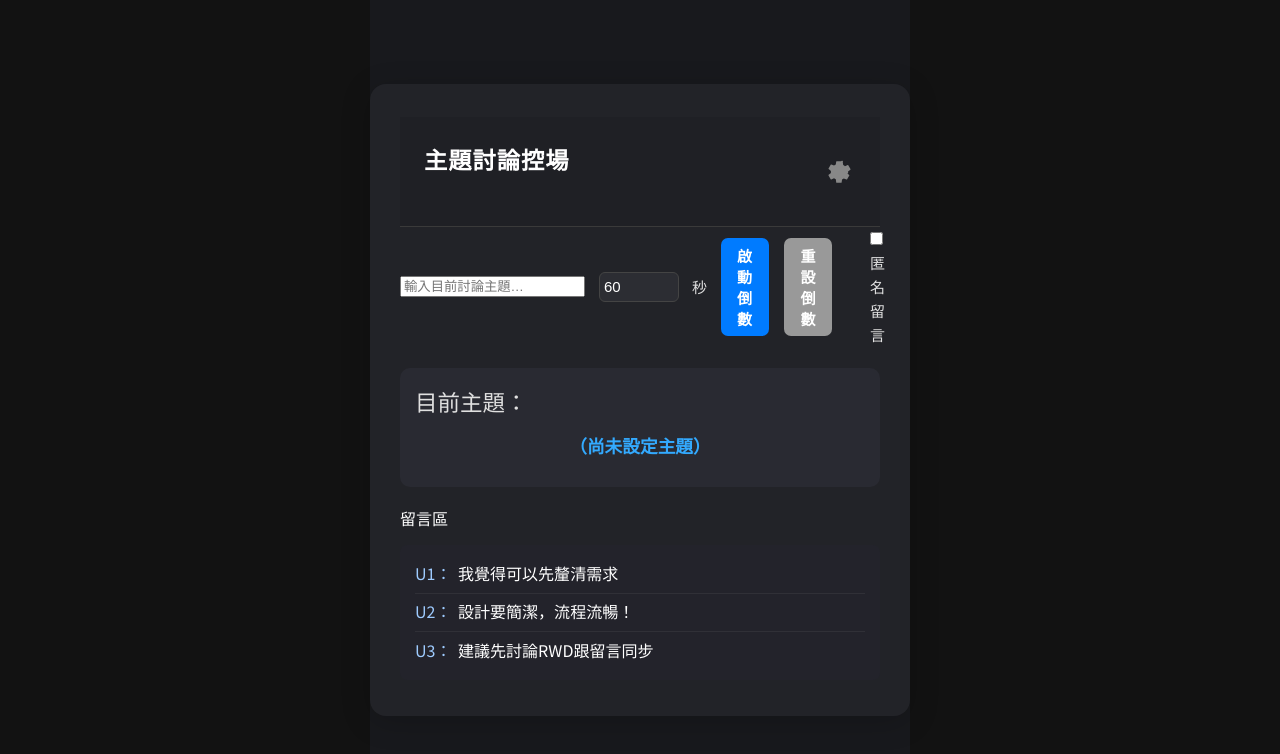
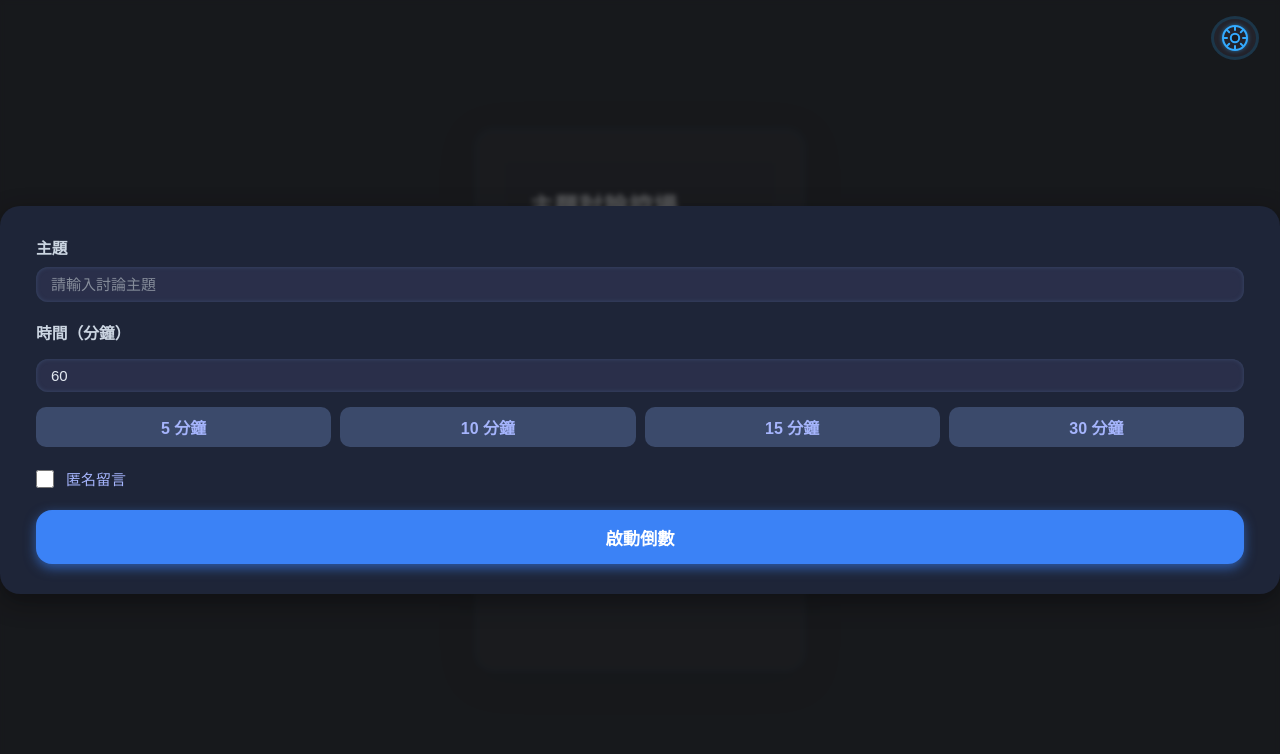
Before and after one commit to UIE47061/SyncAI, a Vue app in the folder frontend/syncai-frontend/: page /discussion in a window 1280 px wide. Both pictures are taken after a click on the button "設定". Shown: the top 754 px of the page. Built offline with nearby package versions, Linux system fonts and the light colour scheme.

Commit message:
feat: 更新討論頁面UI

```diff
--- a/frontend/syncai-frontend/package.json
+++ b/frontend/syncai-frontend/package.json
@@ -10,6 +10,7 @@
   },
   "dependencies": {
     "qrcode.vue": "^3.6.0",
+    "uuid": "^11.1.0",
     "vue": "^3.5.17",
     "vue-router": "^4.5.1"
   },
--- a/frontend/syncai-frontend/src/components/HostDiscussion.vue
+++ b/frontend/syncai-frontend/src/components/HostDiscussion.vue
@@ -1,26 +1,30 @@
 <template>
   <div class="discussion-bg">
-    <div class="discussion-main-card">
-      <header style="display: flex; align-items: center; justify-content: space-between;">
-        <h1>主題討論控場</h1>
-        <!-- 小齒輪按鈕 -->
-        <button class="gear-btn" @click="showSetting = !showSetting" title="設定">
-          <svg width="26" height="26" viewBox="0 0 24 24" fill="none">
-            <path d="M12 15.5A3.5 3.5 0 1 0 12 8.5a3.5 3.5 0 0 0 0 7zm7.43-2.06c.04-.3.07-.61.07-.94s-.03-.64-.07-.94l2.11-1.65a.5.5 0 0 0 .12-.64l-2-3.46a.5.5 0 0 0-.6-.22l-2.49 1a7.03 7.03 0 0 0-1.62-.94l-.38-2.65A.5.5 0 0 0 13 2h-4a.5.5 0 0 0-.5.42l-.38 2.65c-.59.22-1.14.52-1.62.94l-2.49-1a.5.5 0 0 0-.6.22l-2 3.46a.5.5 0 0 0 .12.64l2.11 1.65c-.04.3-.07.61-.07.94s.03.64.07.94l-2.11 1.65a.5.5 0 0 0-.12.64l2 3.46a.5.5 0 0 0 .6.22l2.49-1c.48.42 1.03.72 1.62.94l.38 2.65A.5.5 0 0 0 9 22h4a.5.5 0 0 0 .5-.42l.38-2.65c.59-.22 1.14-.52 1.62-.94l2.49 1a.5.5 0 0 0 .6-.22l2-3.46a.5.5 0 0 0-.12-.64l-2.11-1.65z" fill="#888"/>
+    <!-- 齒輪 -->
+    <button class="gear-btn" @click="showSetting = !showSetting" title="設定" aria-label="設定">
+      <!-- SVG 齒輪圖示，強烈顯眼 -->
+      <svg width="28" height="28" viewBox="0 0 28 28" fill="none">
+        <circle cx="14" cy="14" r="12" fill="#23232b" stroke="#33aaff" stroke-width="2"/>
+        <g stroke="#33aaff" stroke-width="2" stroke-linecap="round">
+          <path d="M14 6V3"/>
+          <path d="M14 25v-3"/>
+          <path d="M22 14h3"/>
+          <path d="M3 14h3"/>
+          <path d="M19.8 8.2l2.1-2.1"/>
+          <path d="M6.1 21.9l2.1-2.1"/>
+          <path d="M19.8 19.8l2.1 2.1"/>
+          <path d="M6.1 6.1l2.1 2.1"/>
+        </g>
+        <circle cx="14" cy="14" r="4.2" fill="#18191d" stroke="#33aaff" stroke-width="2"/>
       </svg>
     </button>
+
+    <div class="main-row">
+      <!-- 主內容區 -->
+      <div class="discussion-main-card">
+        <header class="discussion-header">
+          <h1>主題討論控場</h1>
         </header>
-
-      <!-- 設定區塊：點齒輪才顯示 -->
-      <TopicSettingBlock
-        v-if="showSetting"
-        v-model:topic="topic"
-        v-model:timerInput="timerInput"
-        v-model:countdownActive="countdownActive"
-        v-model:anonymousMode="anonymousMode"
-        @start="startTimer"
-        @reset="resetTimer"
-      />
 
         <section class="topic-now">
           <h2>目前主題：</h2>
@@ -46,11 +50,44 @@
           <button @click="aiSummary">AI 統整</button>
         </section>
       </div>
+
+      <!-- 右側：主持人控制面板（浮動 modal） -->
+      <transition name="side-panel-fade">
+        <div v-if="showSetting" class="overlay" @click.self="showSetting = false">
+          <aside class="side-panel" style="display:flex; flex-direction: column; gap: 1.3em; padding: 2em 2.4em; border-radius: 20px; background: #1e2538; box-shadow: 0 8px 24px rgba(0,0,0,0.35); font-family: 'Segoe UI', Tahoma, Geneva, Verdana, sans-serif; color: #cbd5e1;">
+            <div class="form-group topic-input" style="display: flex; flex-direction: column; gap: 0.4em;">
+              <label for="topic-input" style="font-weight: 600; font-size: 1.05em;">主題</label>
+              <input id="topic-input" type="text" v-model="topic" placeholder="請輸入討論主題" style="width: 100%; border-radius: 12px; border: none; padding: 0.6em 1em; font-size: 1em; background: #2a2f4a; color: #e2e8f0; box-shadow: inset 0 0 4px #3b4a6b;" />
+            </div>
+
+            <div class="form-group timer-section" style="display: flex; flex-direction: column; gap: 0.8em;">
+              <label for="timer-input" style="font-weight: 600; font-size: 1.05em;">時間（分鐘）</label>
+              <input id="timer-input" type="number" min="1" v-model="timerInput" style="width: 100%; border-radius: 12px; border: none; padding: 0.55em 1em; font-size: 1em; background: #2a2f4a; color: #e2e8f0; box-shadow: inset 0 0 4px #3b4a6b;" />
+              <div class="quick-buttons" style="display: flex; gap: 0.6em; margin-top: 0.2em;">
+                <button type="button" @click="timerInput = 5" style="flex: 1; background: #3b4a6b; color: #a5b4fc; border: none; border-radius: 10px; padding: 0.5em 0; font-weight: 600; cursor: pointer; transition: background-color 0.2s;">5 分鐘</button>
+                <button type="button" @click="timerInput = 10" style="flex: 1; background: #3b4a6b; color: #a5b4fc; border: none; border-radius: 10px; padding: 0.5em 0; font-weight: 600; cursor: pointer; transition: background-color 0.2s;">10 分鐘</button>
+                <button type="button" @click="timerInput = 15" style="flex: 1; background: #3b4a6b; color: #a5b4fc; border: none; border-radius: 10px; padding: 0.5em 0; font-weight: 600; cursor: pointer; transition: background-color 0.2s;">15 分鐘</button>
+                <button type="button" @click="timerInput = 30" style="flex: 1; background: #3b4a6b; color: #a5b4fc; border: none; border-radius: 10px; padding: 0.5em 0; font-weight: 600; cursor: pointer; transition: background-color 0.2s;">30 分鐘</button>
+              </div>
+            </div>
+
+            <div class="form-group anonymous-toggle" style="display: flex; align-items: center; gap: 0.8em; font-weight: 600; font-size: 1em; color: #a5b4fc;">
+              <input id="anonymous-checkbox" type="checkbox" v-model="anonymousMode" style="width: 18px; height: 18px; cursor: pointer;" />
+              <label for="anonymous-checkbox" style="cursor: pointer; user-select: none;">匿名留言</label>
+            </div>
+
+            <button @click="startTimer" style="margin-top: auto; background-color: #3b82f6; color: white; font-weight: 700; font-size: 1.15em; padding: 0.85em 0; border-radius: 16px; border: none; cursor: pointer; width: 100%; box-shadow: 0 4px 12px rgb(59 130 246 / 0.6); transition: background-color 0.3s;">
+              啟動倒數
+            </button>
+          </aside>
+        </div>
+      </transition>
+    </div>
   </div>
 </template>
 
 <script setup>
-import { ref } from 'vue'
+import { ref, onMounted } from 'vue'
 import TopicSettingBlock from './TopicSettingBlock.vue'
 import { useRoute } from 'vue-router'
 
@@ -61,6 +98,10 @@ const countdownActive = ref(false)
 const timeup = ref(false)
 const anonymousMode = ref(false)
 const showSetting = ref(false)
+// 頁面進入時 side-panel 預設隱藏
+onMounted(() => {
+  showSetting.value = false
+})
 const comments = ref([
   { id: 1, nickname: 'U1', content: '我覺得可以先釐清需求' },
   { id: 2, nickname: 'U2', content: '設計要簡潔，流程流暢！' },
@@ -140,38 +181,79 @@ const aiSummary = () => {
 
 <style scoped>
 .gear-btn {
-  background: none;
+  background: rgba(30, 40, 60, 0.78);
   border: none;
   cursor: pointer;
-  padding: 0.2em;
-  margin-left: 0.5em;
+  padding: 0.32em 0.45em;
+  margin-left: 1em;
   display: flex;
   align-items: center;
+  border-radius: 50%;
+  transition: box-shadow 0.13s, background 0.15s;
+  box-shadow: 0 2px 10px rgba(51,170,255,0.09);
+  position: absolute;
+  top: 1.2em;
+  right: 1.5em;
+  z-index: 1001;
 }
 .gear-btn svg {
   vertical-align: middle;
+  filter: drop-shadow(0 0 2px #33aaff88);
+}
+.gear-btn:hover, .gear-btn:focus {
+  background: #23232b;
+  box-shadow: 0 0 0 3px #33aaff33;
+  outline: none;
 }
 .discussion-bg {
   min-height: 100vh;
   background: #18191d;
   display: flex;
+  flex-direction: column;
+  align-items: center;
   justify-content: center;
-  align-items: center;
+  position: relative;
+  width: 100vw;
+  min-height: 100vh;
+  padding: 0;
+}
+.main-row {
+  display: flex;
+  flex-direction: row;
+  gap: 36px;
+  align-items: flex-start;
+  width: 100%;
+  max-width: 1160px;
+  justify-content: center;
 }
 .discussion-main-card {
-  width: 540px;
-  max-width: 98vw;
-  background: #222328;
-  border-radius: 16px;
-  box-shadow: 0 6px 30px rgba(0,0,0,0.18);
+  flex: 1 1 540px;
+  max-width: 600px;
+  min-width: 320px;
+  margin: 0 auto;
+  background: #222328e6;
+  border-radius: 18px;
+  box-shadow: 0 8px 36px rgba(0,0,0,0.23), 0 0px 0px 1.5px #33aaff22;
   padding: 2.2em 2em 1.2em 2em;
+  z-index: 10;
+  position: relative;
 }
-header h1 {
-  text-align: center;
-  font-size: 1.55em;
-  margin-bottom: 1em;
-  letter-spacing: 1px;
+
+.discussion-header {
+  display: flex;
+  align-items: center;
+  justify-content: flex-start;
+  gap: 0.7em;
+  margin-bottom: 1.15em;
+  position: relative;
+}
+.discussion-header h1 {
+  flex: 1 0 auto;
+  font-size: 1.57em;
+  margin: 0;
+  letter-spacing: 1.2px;
   color: #fff;
+  text-align: left;
 }
 .topic-setting {
   display: flex;
@@ -282,8 +364,81 @@ header h1 {
   font-weight: bold;
   cursor: pointer;
 }
-@media (max-width: 600px) {
-  .discussion-main-card { padding: 1.1em 0.3em; width: 99vw; }
-  .topic-setting { flex-direction: column; align-items: stretch; gap: 0.7em; }
+
+/* 新增 overlay 與浮動 side-panel 樣式 */
+.overlay {
+  position: fixed;
+  inset: 0;
+  background: rgba(24,25,29,0.72);
+  z-index: 1000;
+  display: flex;
+  justify-content: center;
+  align-items: center;
+  padding: 1.5em;
+  backdrop-filter: blur(2.5px);
+}
+
+.side-panel {
+  background: rgba(38,40,55,0.97);
+  border-radius: 18px;
+  box-shadow: 0 8px 36px rgba(0,0,0,0.25), 0 0 0 1.5px #33aaff44;
+  padding: 1.2em 1.3em 1em 1.3em;
+  width: 360px;
+  max-width: 100vw;
+  max-height: 90vh;
+  overflow-y: auto;
+  position: relative;
+}
+
+.gear-btn-fixed {
+  position: fixed;
+  top: 28px;
+  right: 36px;
+  z-index: 2001;
+  background: rgba(30,40,60,0.88);
+  border: none;
+  border-radius: 50%;
+  box-shadow: 0 2px 12px rgba(51,170,255,0.12);
+  padding: 0.36em 0.47em;
+  cursor: pointer;
+  transition: box-shadow 0.15s, background 0.15s;
+}
+.gear-btn-fixed:hover, .gear-btn-fixed:focus {
+  background: #23232b;
+  box-shadow: 0 0 0 4px #33aaff44;
+}
+
+/* RWD 下，side-panel 保持置中 */
+@media (max-width: 1500px) {
+  .gear-btn-fixed {
+    top: 11px; right: 8px;
+  }
+  .main-row {
+    flex-direction: column;
+    align-items: stretch;
+    gap: 0;
+    max-width: 1000vw;
+    z-index: 1;
+  }
+  .discussion-main-card {
+    max-width: 98vw;
+    margin: 0 auto;
+    position: relative;
+    z-index: 10;
+  }
+  .overlay {
+    justify-content: center;
+    align-items: center;
+    padding: 0;
+  }
+  .side-panel {
+    width: 100vw;
+    max-width: 100vw;
+    border-radius: 14px;
+    box-shadow: 0 8px 36px rgba(0,0,0,0.25), 0 0 0 1.5px #33aaff44;
+    max-height: 70vh;
+    padding: 1.1em 0.9em 0.9em 0.9em;
+    background: rgba(30,40,60,0.97);
+  }
 }
 </style>
```
Also changed, not shown: 1 other file (tests, documents, lock files or other folders). Lines whose indentation alone changed are shown as unchanged.
